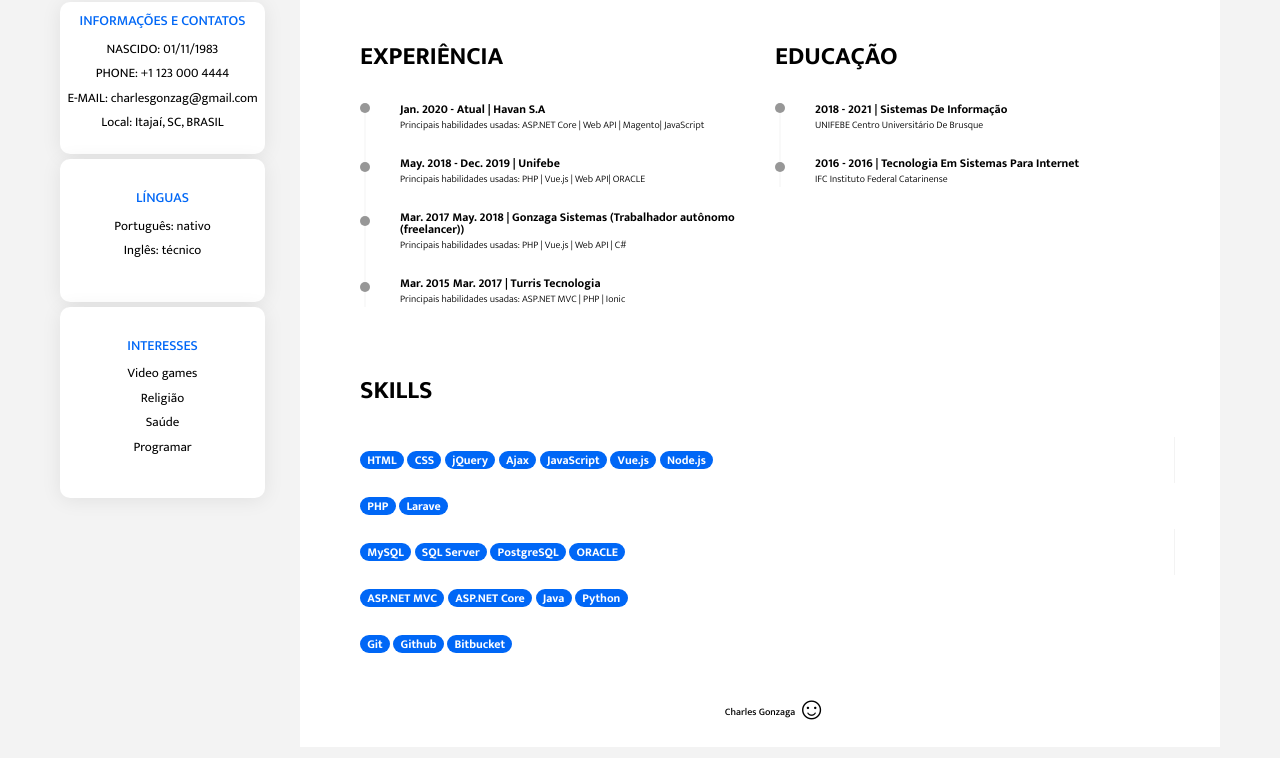
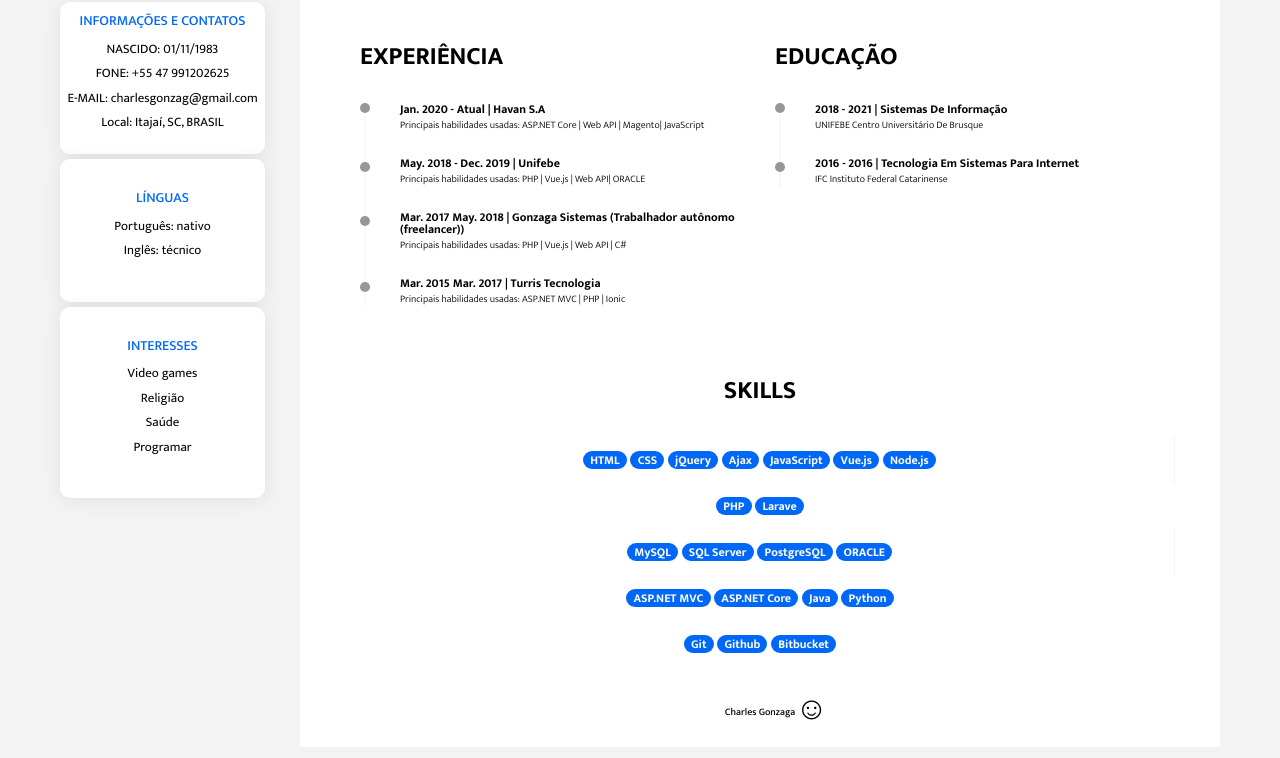
Before and after one commit to charlesgonzaga/charlesgonzaga.github.io, a plain HTML site: page index.html in a window 1280 px wide. Shown: the part 256-1014 px from the top of the page. Drawn offline with nearby package versions, Linux system fonts and the light colour scheme.

Commit message:
Ajuste css skills, alteração Fone

```diff
--- a/assets/css/rewrite.css
+++ b/assets/css/rewrite.css
@@ -15,3 +15,6 @@ aside .widget {
 main .resume-section {
     margin-top: 47px;
 }
+main .services-section {
+    text-align: center;
+}
--- a/index.html
+++ b/index.html
@@ -40,7 +40,7 @@
                     <h5 class="widget-title card-title">INFORMAÇÕES E CONTATOS</h5>
                     <div class="widget-content">
                         <p>NASCIDO: 01/11/1983</p>
-                        <p>PHONE: +1 123 000 4444</p>
+                        <p>FONE: +55 47 991202625</p>
                         <p>E-MAIL: charlesgonzag@gmail.com</p>
                         <p>Local: Itajaí, SC, BRASIL</p>
                     </div>
```
